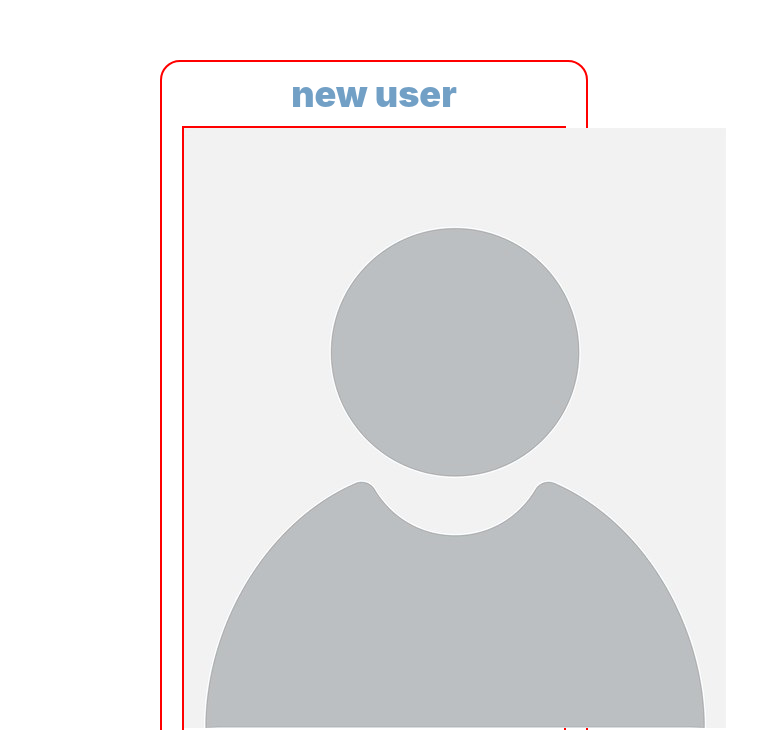
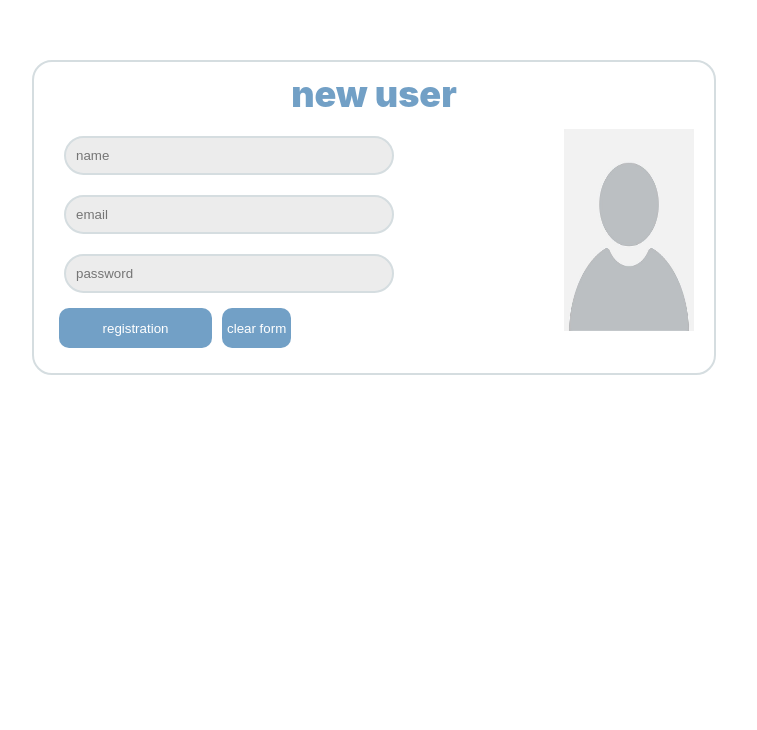
Before and after one commit to krok-86/blogapp5React, a React (Create React App) app: page /createUser in a window 1280 px wide. Shown: the part 105-835 px from the top of the page, without its empty margins (266-1023 px from the left). After the commit the page ends 800 px from the top, so only its background shows below. Built offline with nearby package versions, Linux system fonts and the light colour scheme.

Commit message:
create users

```diff
--- a/src/api/postApi.js
+++ b/src/api/postApi.js
@@ -32,6 +32,10 @@ export const getUsers = () => {
     return axiosInstance.get(userUrl);
 }
 
+export const postUsers = (body) => {
+    return axiosInstance.post(userUrl,body);
+}
+
 // topic block
 
 export const getTopics = () => {
--- a/src/components/NewPost/NewPost.js
+++ b/src/components/NewPost/NewPost.js
@@ -67,7 +67,7 @@ const NewPost = () => {
     fetchUsers();
   }, []);
 
-  console.log("users>>>>>>>>", users);
+  // console.log("users>>>>>>>>", users);
 
   useEffect(() => {
     const fetchTopics = async () => {
--- a/src/components/NewUser/NewUser.js
+++ b/src/components/NewUser/NewUser.js
@@ -1,37 +1,70 @@
 import NewUserStyled from "./NewUserStyled";
+import { useForm } from "react-hook-form";
 import Button from "../Buttons/Button";
 import { Link } from "react-router-dom";
-import unknown from "../../img/Unknown_person.jpg"
+import unknown from "../../img/Unknown_person.jpg";
+import { postUsers } from "../../api/postApi";
+import { successToast, errorToast } from "../Utilities/toasts";
+// import { useState } from "react";
 
 const NewUser = () => {
-
+  // const [user, setUser] = useState({});
+  const { register, handleSubmit, reset } = useForm({
+    defaultValues: {},
+  });
+  const submitForm = async (value) => {
+    try {
+      console.log(value);
+      const body = {...value, name: value.name, email: value.email, password: value.password};
+      console.log(body);
+      await postUsers(body);
+      successToast("User is created");
+      // navigate("/");
+    } catch (err) {
+      errorToast(err.response.data.message);
+      console.log(err);
+    }
+  };
+  const resetForm = () => {
+reset()
+  }
   return (
     <NewUserStyled>
-
       <div className="user-value">
         <div className="user-text">new user</div>
-        <div className="user">
-        <img src = {unknown} alt="unknown" />
-
-
-        </div>
-        <div className="user2">
-<input className="user-input" placeholder="name"></input>
-<input className="user-input" placeholder="email"></input>
-<input className="user-input" placeholder="password"></input>
-        <Button className="user-button"
+        <div className="user-img-wrap">
+          <form onSubmit={handleSubmit(submitForm)}>
+            <input className="user-input"
+            placeholder="name"
+            type="text"
+            {...register("name", { required: true })}
+            ></input>
+            <input className="user-input"
+            placeholder="email"
+            type="text"
+            {...register("email", { required: true })}
+            ></input>
+            <input className="user-input"
+            placeholder="password"
+            type="text"
+            {...register("password", { required: true })}
+            ></input>
+            <Button
+              className="user-button"
               //   handleClick={handleClick}
               name="registration"
             />
-        {/* <Link to={`/postEdit/${post.id}`}>
-          <Button name="Edit" />
-        </Link> */}
+            {/* <Link to={`/postEdit/${post.id}`}> */}
+          <Button name="clear form"
+          handleClick={resetForm}
+          />
+        {/* </Link> */}
             {/* </div> */}
-
+          </form>
+          <img src={unknown} alt="unknown" className="user-img" />
         </div>
-
       </div>
     </NewUserStyled>
-    )
-}
+  );
+};
 export default NewUser;
--- a/src/components/NewUser/NewUserStyled.jsx
+++ b/src/components/NewUser/NewUserStyled.jsx
@@ -8,14 +8,13 @@ const NewUserStyled = styled.div`
   .user-value {
     display: flex;
     flex-direction: column;
-    width: 30%;
+    width: 50%;
     height: 100%;
     padding: 0px 20px 20px 20px;
     margin: 5px;
     color: #757575;
     border: 2px solid #d5dde0;
     border-radius: 20px;
-    border: 2px solid red//////////////////////////
   }
   .user-value:hover {
     box-shadow: 1px 2px 3px gray;
@@ -31,23 +30,29 @@ const NewUserStyled = styled.div`
     margin: 5px;
     color: #72a0c6;
   }
-
+  .user-img-wrap {
+    display:flex;
+  }
   .user-input {
     width: 60%;
     margin: 10px;
     border-radius: 20px;
     padding: 10px;
     background-color: #ececec;
-    border: none;
+    border: 2px solid #d5dde0;
+    outline:none;
+  }
+  .user-input:hover {
+    box-shadow: 1px 2px 3px gray;
+    border: 2px solid transparent;
   }
     .user-button {
    width: 30%;
   }
-  .user {
-    border: 2px solid red//////////////////////////
-  }
-  .user2 {
-    border: 2px solid green//////////////////////////
+  .user-img {
+    width: 130px;
+    margin-bottom: 22px;
+    margin-top: 3px;
   }
 `
 export default NewUserStyled;
```
Lines whose indentation alone changed are shown as unchanged.
